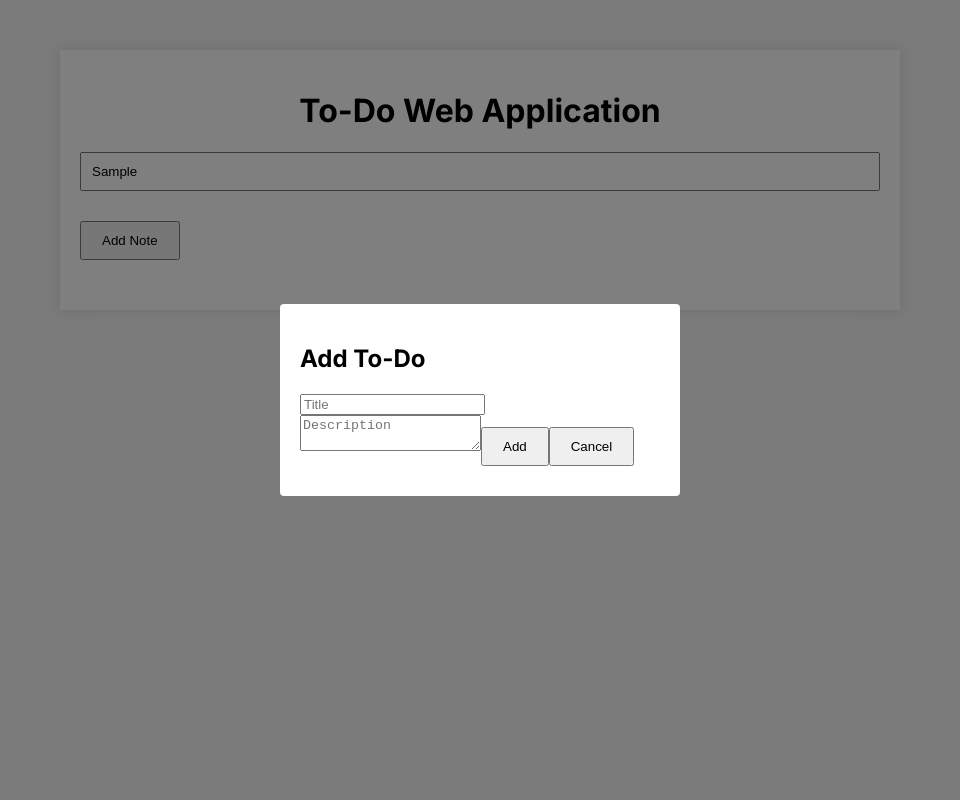
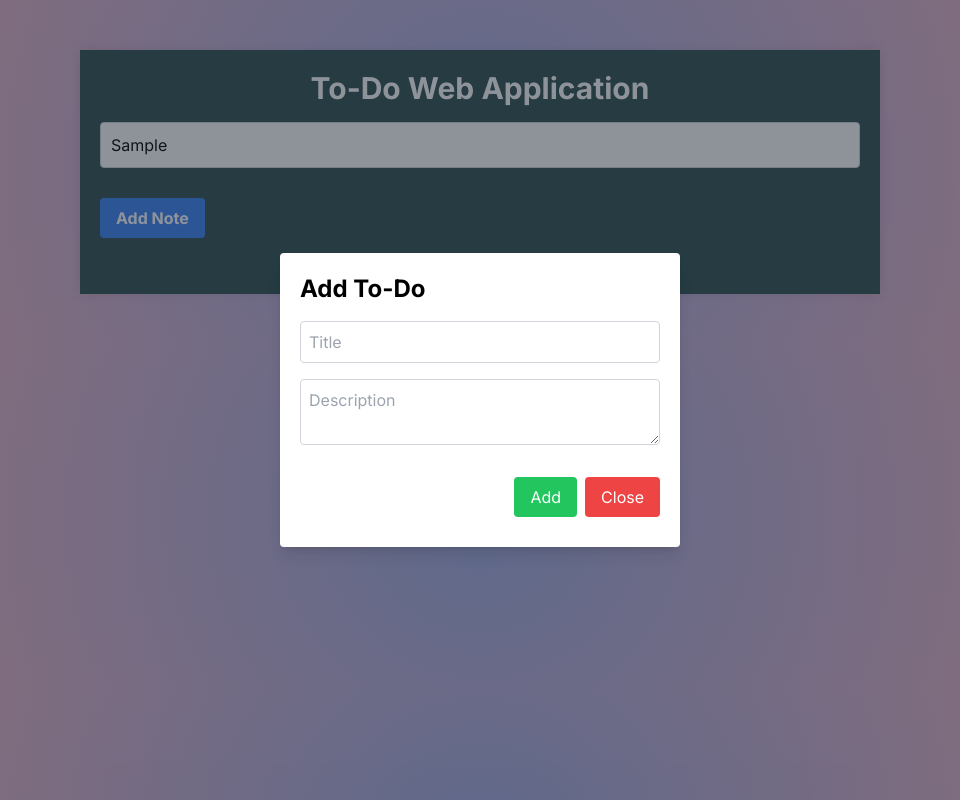
Before and after one commit to shimul-das/to-do-web-application, a Next.js app: page / in a window 1280 px wide. Both pictures are taken after typing "Sample" into the empty fields and a click on the button "Add Note". Shown: the whole page, without its empty margins (160-1120 px from the left). Built offline with nearby package versions, Linux system fonts and the light colour scheme.

Commit message:
Included Styles using tailwind,css and add sweet alert

```diff
--- a/app/components/TodoModal.js
+++ b/app/components/TodoModal.js
@@ -1,8 +1,83 @@
-'use client';
+// 'use client';
+
+// import { useState } from 'react';
+// import { useDispatch } from 'react-redux';
+// import { addTodo, editTodo } from '../store/todoSlice';
+// import Swal from 'sweetalert2';
+
+// const TodoModal = ({ onClose, isEditMode, todo }) => {
+//   const [title, setTitle] = useState(todo ? todo.title : '');
+//   const [desc, setDesc] = useState(todo ? todo.desc : '');
+//   const [error, setError] = useState('');
+//   const dispatch = useDispatch();
+
+//   const handleSubmit = () => {
+//     if (!title.trim() || !desc.trim()) {
+//       setError('Title and description are required.');
+//       return;
+//     }
+
+//     if (isEditMode) {
+//       dispatch(editTodo({
+//         id: todo.id,
+//         title,
+//         desc
+//       }));
+//     } else {
+//       dispatch(addTodo({
+//         id: Date.now(),
+//         title,
+//         desc,
+//       }));
+//     }
+//     Swal.fire({
+//       title: isEditMode ? 'To-Do Updated' : 'To-Do Added',
+//       text: isEditMode ? 'Your to-do has been updated successfully.' : 'Your to-do has been added successfully.',
+//       icon: 'success',
+//       confirmButtonText: 'OK'
+//     });
+//     onClose();
+//   };
+
+//   return (
+//     <div className="modal">
+//       <div className="modal-content">
+//         <h2>{isEditMode ? 'Edit To-Do' : 'Add To-Do'}</h2>
+//         {error && <p style={{ color: 'red' }}>{error}</p>}
+//         <input
+//           required
+//           type="text"
+//           placeholder="Title"
+//           value={title}
+//           onChange={(e) => {
+//             setTitle(e.target.value);
+//             setError('');
+//           }}
+//         />
+//         <textarea
+//           required
+//           placeholder="Description"
+//           value={desc}
+//           onChange={(e) => {
+//             setDesc(e.target.value);
+//             setError('');
+//           }}
+//         />
+//         <button onClick={handleSubmit}>{isEditMode ? 'Update' : 'Add'}</button>
+//         <button onClick={onClose}>Cancel</button>
+//       </div>
+//     </div>
+//   );
+// };
+
+// export default TodoModal;
+
+
 
 import { useState } from 'react';
 import { useDispatch } from 'react-redux';
 import { addTodo, editTodo } from '../store/todoSlice';
+import Swal from 'sweetalert2';
 
 const TodoModal = ({ onClose, isEditMode, todo }) => {
   const [title, setTitle] = useState(todo ? todo.title : '');
@@ -22,21 +97,33 @@ const TodoModal = ({ onClose, isEditMode, todo }) => {
         title,
         desc
       }));
+      Swal.fire({
+        title: 'To-Do Updated',
+        text: 'Your to-do has been updated successfully.',
+        icon: 'success',
+        confirmButtonText: 'OK'
+      });
     } else {
       dispatch(addTodo({
         id: Date.now(),
         title,
         desc,
       }));
+      Swal.fire({
+        title: 'To-Do Added',
+        text: 'Your to-do has been added successfully.',
+        icon: 'success',
+        confirmButtonText: 'OK'
+      });
     }
     onClose();
   };
 
   return (
-    <div className="modal">
-      <div className="modal-content">
-        <h2>{isEditMode ? 'Edit To-Do' : 'Add To-Do'}</h2>
-        {error && <p style={{ color: 'red' }}>{error}</p>}
+    <div className="modal fixed top-0 left-0 w-full h-full bg-gray-800 bg-opacity-50 flex justify-center items-center z-50">
+      <div className="modal-content bg-white rounded-lg shadow-lg p-6 w-full max-w-md">
+        <h2 className="text-2xl font-bold mb-4">{isEditMode ? 'Edit To-Do' : 'Add To-Do'}</h2>
+        {error && <p className="text-red-500 mb-4">{error}</p>}
         <input
           required
           type="text"
@@ -46,6 +133,7 @@ const TodoModal = ({ onClose, isEditMode, todo }) => {
             setTitle(e.target.value);
             setError('');
           }}
+          className="w-full p-2 mb-4 border border-gray-300 rounded"
         />
         <textarea
           required
@@ -55,9 +143,12 @@ const TodoModal = ({ onClose, isEditMode, todo }) => {
             setDesc(e.target.value);
             setError('');
           }}
+          className="w-full p-2 mb-4 border border-gray-300 rounded"
         />
-        <button onClick={handleSubmit}>{isEditMode ? 'Update' : 'Add'}</button>
-        <button onClick={onClose}>Cancel</button>
+        <div className="flex justify-end">
+          <button onClick={handleSubmit} className="px-4 py-2 bg-green-500 text-white rounded hover:bg-green-600 mr-2">{isEditMode ? 'Update' : 'Add'}</button>
+          <button onClick={onClose} className="px-4 py-2 bg-red-500 text-white rounded hover:bg-red-600">{isEditMode ? 'Cancel' : 'Close'}</button>
+        </div>
       </div>
     </div>
   );
--- a/app/globals.css
+++ b/app/globals.css
@@ -1,3 +1,6 @@
+@tailwind base;
+@tailwind components;
+@tailwind utilities;
 body {
   font-family: Arial, sans-serif;
   background-color: #f5f5f5;
@@ -50,7 +53,7 @@ body {
   margin: 5px 0;
 }
 
-  .modal {
+/* .modal {
   position: fixed;
   top: 0;
   left: 0;
@@ -60,7 +63,7 @@ body {
   display: flex;
   align-items: center;
   justify-content: center;
-  }
+} */
 
 .modal-content {
   background: white;
@@ -69,3 +72,13 @@ body {
   width: 400px;
   box-sizing: border-box;
 }
+
+.custom-bg {
+background-image: radial-gradient(circle, rgba(160,171,226,1) 0%, rgba(247,180,194,1) 100%);
+background-size: cover;
+background-position: center;
+}
+
+.container{
+background-color:darkslategray
+}
--- a/app/layout.js
+++ b/app/layout.js
@@ -14,7 +14,7 @@ export default function layout({ children }) {
         <title>Create Next App</title>
         <meta name="description" content="Generated by create next app" />
       </head>
-      <body className={inter.className}>
+      <body className={`${inter.className} custom-bg`}>
         <Provider store={store}>
           {children}
         </Provider>
--- a/app/page.js
+++ b/app/page.js
@@ -1,35 +1,123 @@
+// 'use client';
+
+// import { useState, useEffect } from 'react';
+// import { useSelector, useDispatch } from 'react-redux';
+// import { addTodo } from './store/todoSlice';
+// import TodoModal from './components/TodoModal';
+// import TodoItem from './components/TodoItem';
+// import Head from 'next/head';
+
+// export default function Home() {
+//   const [showModal, setShowModal] = useState(false);
+//   const [editTodo, setEditTodo] = useState(null);
+//   const [searchQuery, setSearchQuery] = useState('');
+//   const todos = useSelector((state) => state.todos.todos);
+//   const dispatch = useDispatch();
+//   const [isLoaded, setIsLoaded] = useState(false);
+
+//   useEffect(() => {
+//     const savedTodos = JSON.parse(localStorage.getItem('todos')) || [];
+//     if (savedTodos.length > 0) {
+//       savedTodos.forEach(todo => {
+//         dispatch(addTodo({
+//           ...todo
+//         }));
+//       });
+//     }
+//     setIsLoaded(true);
+//   }, [dispatch]);
+
+//   useEffect(() => {
+//     if (isLoaded) {
+//       localStorage.setItem('todos', JSON.stringify(todos));
+//     }
+//   }, [todos, isLoaded]);
+
+//   const handleAddClick = () => {
+//     setEditTodo(null);
+//     setShowModal(true);
+//   };
+
+//   const handleEditClick = (todo) => {
+//     setEditTodo(todo);
+//     setShowModal(true);
+//   };
+//   const handleSearchChange = (e) => {
+//     setSearchQuery(e.target.value);
+//   };
+
+//   const filteredTodos = todos.filter(todo =>
+//     todo.title.toLowerCase().includes(searchQuery.toLowerCase()) ||
+//     todo.desc.toLowerCase().includes(searchQuery.toLowerCase())
+//   );
+
+//   if (!isLoaded) {
+//     return null;
+//   }
+
+//   return (
+//     <div className="container">
+//       <Head>
+//         <title>To-Do Web Application</title>
+//         <meta name="description" content="A simple to-do web application" />
+//       </Head>
+//       <h1 className='h1'>To-Do Web Application</h1>
+//       <input
+//         type="text"
+//         placeholder="Search..."
+//         className="search-bar"
+//         value={searchQuery}
+//         onChange={handleSearchChange}
+//       />
+//       <button onClick={handleAddClick}>Add Note</button>
+//       <div className="todo-list">
+//         {filteredTodos.map(todo => (
+//           <TodoItem key={todo.id} todo={todo} onEdit={handleEditClick} />
+//         ))}
+//       </div>
+//       {showModal && (
+//         <TodoModal
+//           onClose={() => setShowModal(false)}
+//           isEditMode={!!editTodo}
+//           todo={editTodo}
+//         />
+//       )}
+//     </div>
+//   );
+// }
+
 'use client';
 
 import { useState, useEffect } from 'react';
 import { useSelector, useDispatch } from 'react-redux';
-import { addTodo } from './store/todoSlice';
+import { addTodo, setTodos } from './store/todoSlice';
 import TodoModal from './components/TodoModal';
 import TodoItem from './components/TodoItem';
 import Head from 'next/head';
+
+const LOCAL_STORAGE_KEY = 'todos';
 
 export default function Home() {
   const [showModal, setShowModal] = useState(false);
   const [editTodo, setEditTodo] = useState(null);
   const [searchQuery, setSearchQuery] = useState('');
+  const [isLoaded, setIsLoaded] = useState(false);
   const todos = useSelector((state) => state.todos.todos);
   const dispatch = useDispatch();
-  const [isLoaded, setIsLoaded] = useState(false);
 
+  // Load todos from local storage once on the client-side after initial render
   useEffect(() => {
-    const savedTodos = JSON.parse(localStorage.getItem('todos')) || [];
-    if (savedTodos.length > 0) {
-      savedTodos.forEach(todo => {
-        dispatch(addTodo({
-          ...todo
-        }));
-      });
+    if (typeof window !== 'undefined' && !isLoaded) {
+      const savedTodos = JSON.parse(localStorage.getItem(LOCAL_STORAGE_KEY)) || [];
+      dispatch(setTodos(savedTodos));
+      setIsLoaded(true);
     }
-    setIsLoaded(true);
-  }, [dispatch]);
+  }, [isLoaded, dispatch]);
 
+  // Save todos to local storage whenever the todos state changes
   useEffect(() => {
     if (isLoaded) {
-      localStorage.setItem('todos', JSON.stringify(todos));
+      localStorage.setItem(LOCAL_STORAGE_KEY, JSON.stringify(todos));
     }
   }, [todos, isLoaded]);
 
@@ -42,6 +130,7 @@ export default function Home() {
     setEditTodo(todo);
     setShowModal(true);
   };
+
   const handleSearchChange = (e) => {
     setSearchQuery(e.target.value);
   };
@@ -51,25 +140,26 @@ export default function Home() {
     todo.desc.toLowerCase().includes(searchQuery.toLowerCase())
   );
 
-  if (!isLoaded) {
-    return null;
-  }
-
   return (
-    <div className="container">
+    <div className="container mx-auto px-4">
       <Head>
-        <title>To-Do Web Application</title>
+        <title >To-Do Web Application</title>
         <meta name="description" content="A simple to-do web application" />
       </Head>
-      <h1>To-Do Web Application</h1>
+      <h1 className="text-3xl font-bold mb-4 text-white">To-Do Web Application</h1>
       <input
         type="text"
         placeholder="Search..."
-        className="search-bar"
+        className="search-bar px-4 py-2 mb-4 border border-gray-300 rounded w-full"
         value={searchQuery}
         onChange={handleSearchChange}
       />
-      <button onClick={handleAddClick}>Add Note</button>
+      <button
+        onClick={handleAddClick}
+        className="bg-blue-500 hover:bg-blue-600 text-white font-bold py-2 px-4 rounded mb-4"
+      >
+        Add Note
+      </button>
       <div className="todo-list">
         {filteredTodos.map(todo => (
           <TodoItem key={todo.id} todo={todo} onEdit={handleEditClick} />
--- a/app/store/todoSlice.js
+++ b/app/store/todoSlice.js
@@ -1,22 +1,56 @@
+// 'use client';
+
+// import { createSlice } from '@reduxjs/toolkit';
+
+// const loadState = () => {
+//   try {
+//     const serializedState = localStorage.getItem('todos');
+//     if (serializedState === null) {
+//       return [];
+//     }
+//     return JSON.parse(serializedState);
+//   } catch (e) {
+//     console.warn("Could not load state from localStorage", e);
+//     return [];
+//   }
+// };
+
+// const initialState = {
+//   todos: loadState(),
+// };
+
+// const todoSlice = createSlice({
+//   name: 'todos',
+//   initialState,
+//   reducers: {
+//     addTodo: (state, action) => {
+//       state.todos.push(action.payload);
+//       localStorage.setItem('todos', JSON.stringify(state.todos));
+//     },
+//     editTodo: (state, action) => {
+//       const index = state.todos.findIndex(todo => todo.id === action.payload.id);
+//       if (index !== -1) {
+//         state.todos[index] = action.payload;
+//         localStorage.setItem('todos', JSON.stringify(state.todos));
+//       }
+//     },
+//     deleteTodo: (state, action) => {
+//       state.todos = state.todos.filter(todo => todo.id !== action.payload);
+//       localStorage.setItem('todos', JSON.stringify(state.todos));
+//     },
+//   },
+// });
+
+// export const { addTodo, editTodo, deleteTodo } = todoSlice.actions;
+// export default todoSlice.reducer;
+
+
 'use client';
 
 import { createSlice } from '@reduxjs/toolkit';
 
-const loadState = () => {
-  try {
-    const serializedState = localStorage.getItem('todos');
-    if (serializedState === null) {
-      return [];
-    }
-    return JSON.parse(serializedState);
-  } catch (e) {
-    console.warn("Could not load state from localStorage", e);
-    return [];
-  }
-};
-
 const initialState = {
-  todos: loadState(),
+  todos: [], // Start with an empty array
 };
 
 const todoSlice = createSlice({
@@ -25,21 +59,21 @@ const todoSlice = createSlice({
   reducers: {
     addTodo: (state, action) => {
       state.todos.push(action.payload);
-      localStorage.setItem('todos', JSON.stringify(state.todos));
     },
     editTodo: (state, action) => {
       const index = state.todos.findIndex(todo => todo.id === action.payload.id);
       if (index !== -1) {
         state.todos[index] = action.payload;
-        localStorage.setItem('todos', JSON.stringify(state.todos));
       }
     },
     deleteTodo: (state, action) => {
       state.todos = state.todos.filter(todo => todo.id !== action.payload);
-      localStorage.setItem('todos', JSON.stringify(state.todos));
+    },
+    setTodos: (state, action) => {
+      state.todos = action.payload;
     },
   },
 });
 
-export const { addTodo, editTodo, deleteTodo } = todoSlice.actions;
+export const { addTodo, editTodo, deleteTodo, setTodos } = todoSlice.actions;
 export default todoSlice.reducer;
--- a/package.json
+++ b/package.json
@@ -13,7 +13,8 @@
     "next": "14.2.3",
     "react": "^18",
     "react-dom": "^18",
-    "react-redux": "^9.1.2"
+    "react-redux": "^9.1.2",
+    "sweetalert2": "^11.11.0"
   },
   "devDependencies": {
     "postcss": "^8",
--- a/tailwind.config.js
+++ b/tailwind.config.js
@@ -1,18 +1,15 @@
 /** @type {import('tailwindcss').Config} */
 module.exports = {
   content: [
+    "./app/**/*.{js,ts,jsx,tsx,mdx}",
     "./pages/**/*.{js,ts,jsx,tsx,mdx}",
     "./components/**/*.{js,ts,jsx,tsx,mdx}",
-    "./app/**/*.{js,ts,jsx,tsx,mdx}",
+
+    // Or if using `src` directory:
+    "./src/**/*.{js,ts,jsx,tsx,mdx}",
   ],
   theme: {
-    extend: {
-      backgroundImage: {
-        "gradient-radial": "radial-gradient(var(--tw-gradient-stops))",
-        "gradient-conic":
-          "conic-gradient(from 180deg at 50% 50%, var(--tw-gradient-stops))",
-      },
-    },
+    extend: {},
   },
   plugins: [],
-};
+}
```
Also changed, not shown: app/components/TodoItem.js (+24 -5 lines), 2 other files (tests, documents, lock files or other folders). Lines whose indentation alone changed are shown as unchanged.
